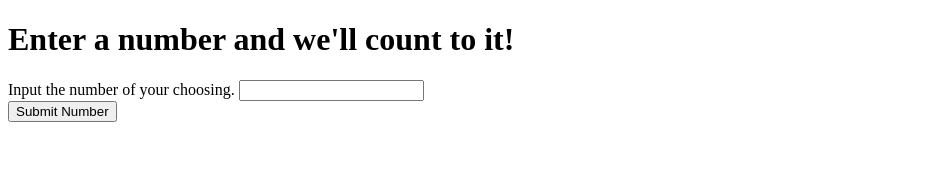
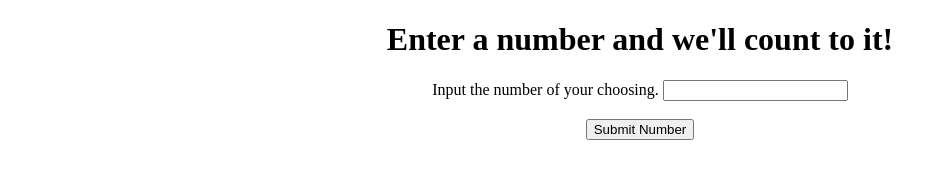
Before and after one commit to TrevorH08/mr-robogers-neighborhood, a plain HTML site: page index.html in a window 1280 px wide. Shown: the whole page, without its empty margins (0-946 px from the left). Drawn offline with Linux system fonts and the light colour scheme.

```diff
--- a/css/styles.css
+++ b/css/styles.css
@@ -0,0 +1,3 @@
+body {
+  text-align: center;
+}
```
Also changed, not shown: index.html (+1 -0 lines), 1 other file.
